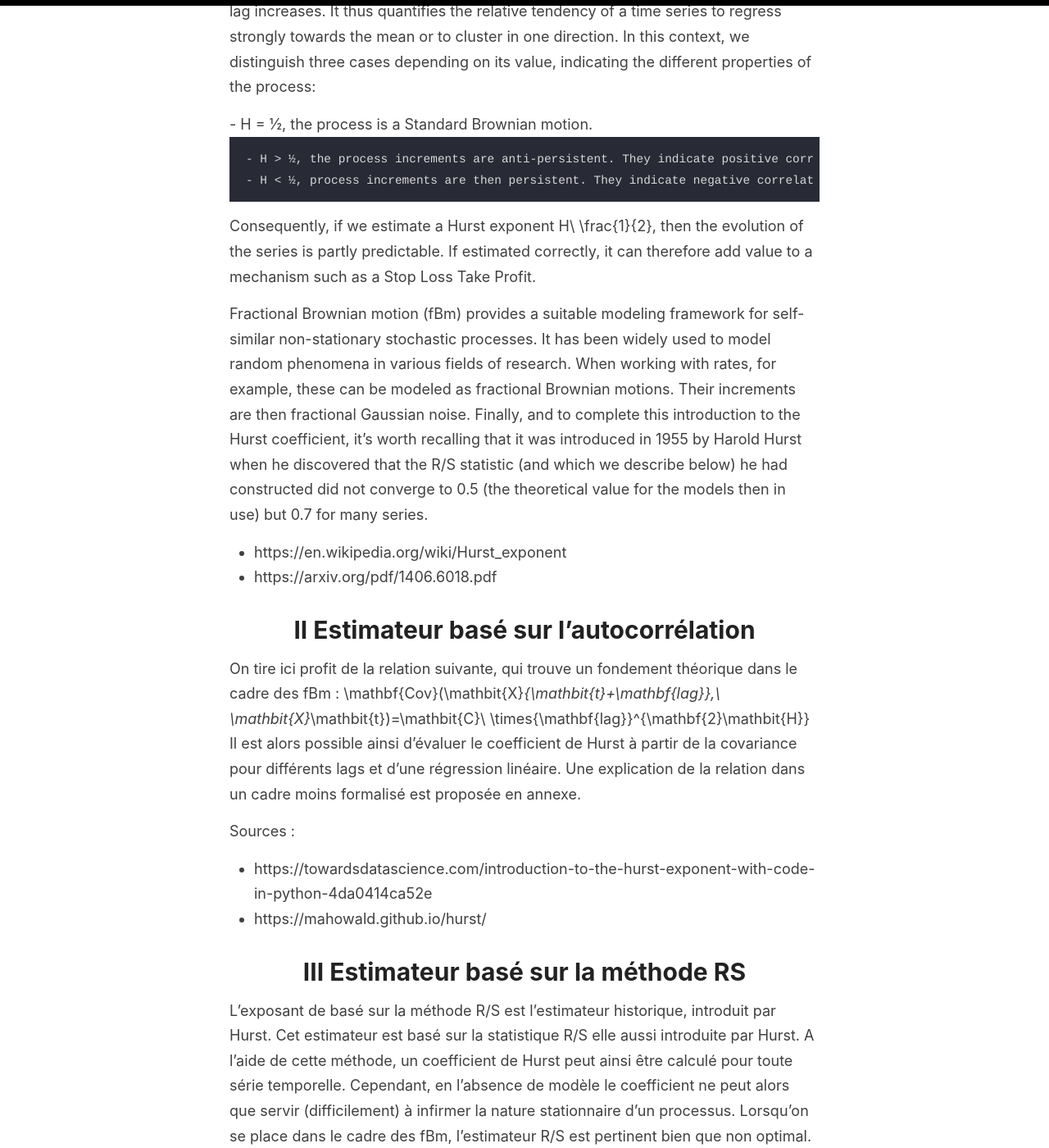
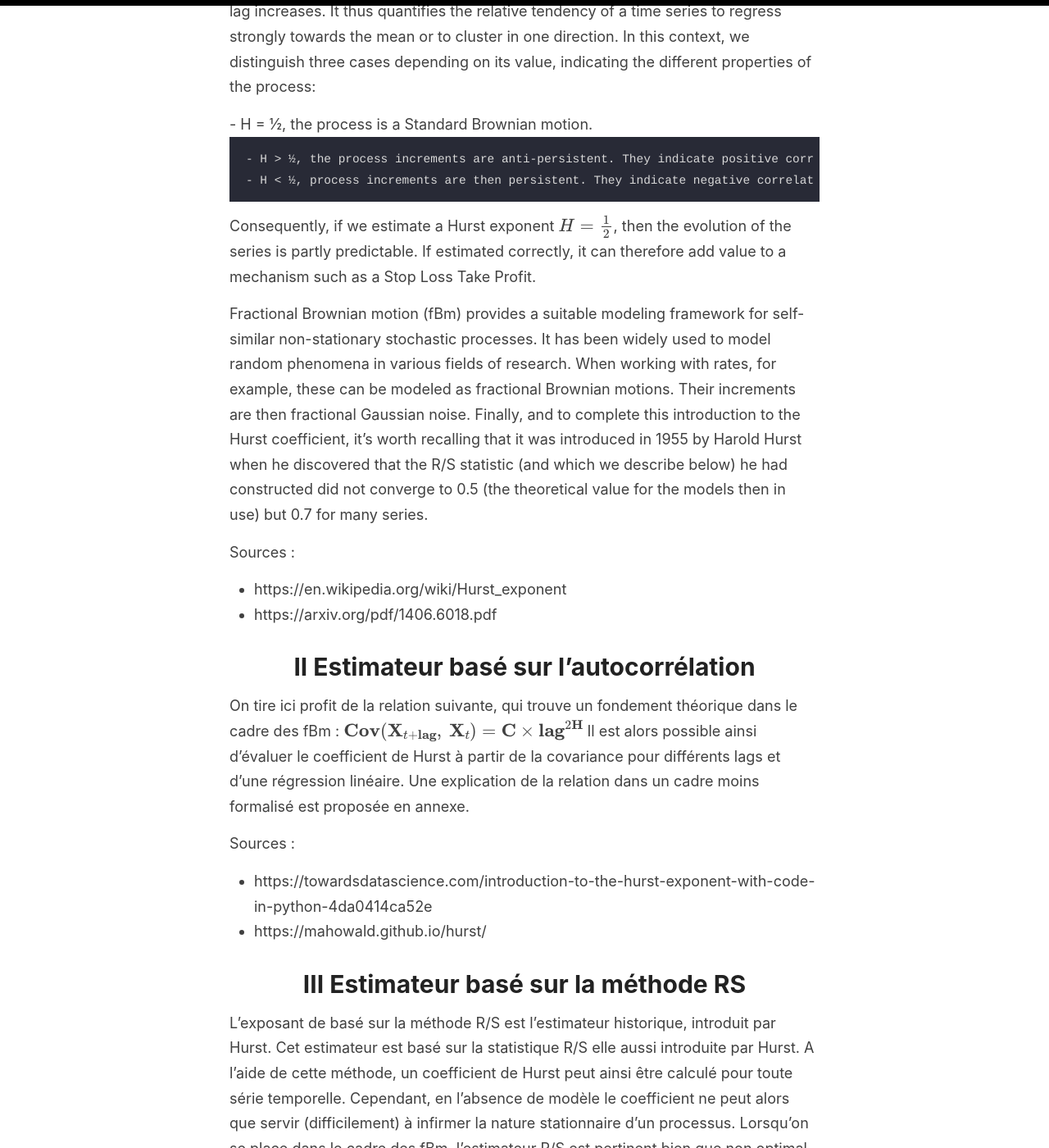
Before and after one commit to Zaltarba/blog, a Jekyll site: the page built from _posts/2023-07-20-HurstEstimatorsReview.md, in a window 1280 px wide and 1400 px high, scrolled down 567 px. Shown: the whole window at 82% size. Built offline with Jekyll 4.4.1, drawn with Linux system fonts in a browser that asks for light colours; formulas are drawn with MathJax 3.

Commit message:
Update 2023-07-20-HurstEstimatorsReview.md

```diff
--- a/_posts/2023-07-20-HurstEstimatorsReview.md
+++ b/_posts/2023-07-20-HurstEstimatorsReview.md
@@ -13,18 +13,19 @@ The Hurst exponent lies between 0 and 1 and is usually denoted H. Its use and fo
 	- H > ½, the process increments are anti-persistent. They indicate positive correlations and a long memory process. Values of H that deviate further from ½ seem favorable to the application of Momentum Strategy.
 	- H < ½, process increments are then persistent. They indicate negative correlations between points and mean-reverting behavior.
 
-Consequently, if we estimate a Hurst exponent H\ \frac{1}{2}, then the evolution of the series is partly predictable. If estimated correctly, it can therefore add value to a mechanism such as a Stop Loss Take Profit.
+Consequently, if we estimate a Hurst exponent $H = \frac{1}{2}$, then the evolution of the series is partly predictable. If estimated correctly, it can therefore add value to a mechanism such as a Stop Loss Take Profit.
 
 Fractional Brownian motion (fBm) provides a suitable modeling framework for self-similar non-stationary stochastic processes. It has been widely used to model random phenomena in various fields of research. When working with rates, for example, these can be modeled as fractional Brownian motions. Their increments are then fractional Gaussian noise.
 Finally, and to complete this introduction to the Hurst coefficient, it's worth recalling that it was introduced in 1955 by Harold Hurst when he discovered that the R/S statistic (and which we describe below) he had constructed did not converge to 0.5 (the theoretical value for the models then in use) but 0.7 for many series.
 
+Sources :
 - https://en.wikipedia.org/wiki/Hurst_exponent
 - https://arxiv.org/pdf/1406.6018.pdf
 
 # II Estimateur basé sur l’autocorrélation
 
 On tire ici profit de la relation suivante, qui trouve un fondement théorique dans le cadre des fBm :
-\mathbf{Cov}(\mathbit{X}_{\mathbit{t}+\mathbf{lag}},\ \mathbit{X}_\mathbit{t})=\mathbit{C}\ \times{\mathbf{lag}}^{\mathbf{2}\mathbit{H}}
+$\mathbf{Cov}(\mathbf{X}_{t+\mathbf{lag}},\ \mathbf{X}_t) = \mathbf{C} \times \mathbf{lag}^{2\mathbf{H}}$
 Il est alors possible ainsi d’évaluer le coefficient de Hurst à partir de la covariance pour différents lags et d’une régression linéaire.
 Une explication de la relation dans un cadre moins formalisé est proposée en annexe.
 
```
